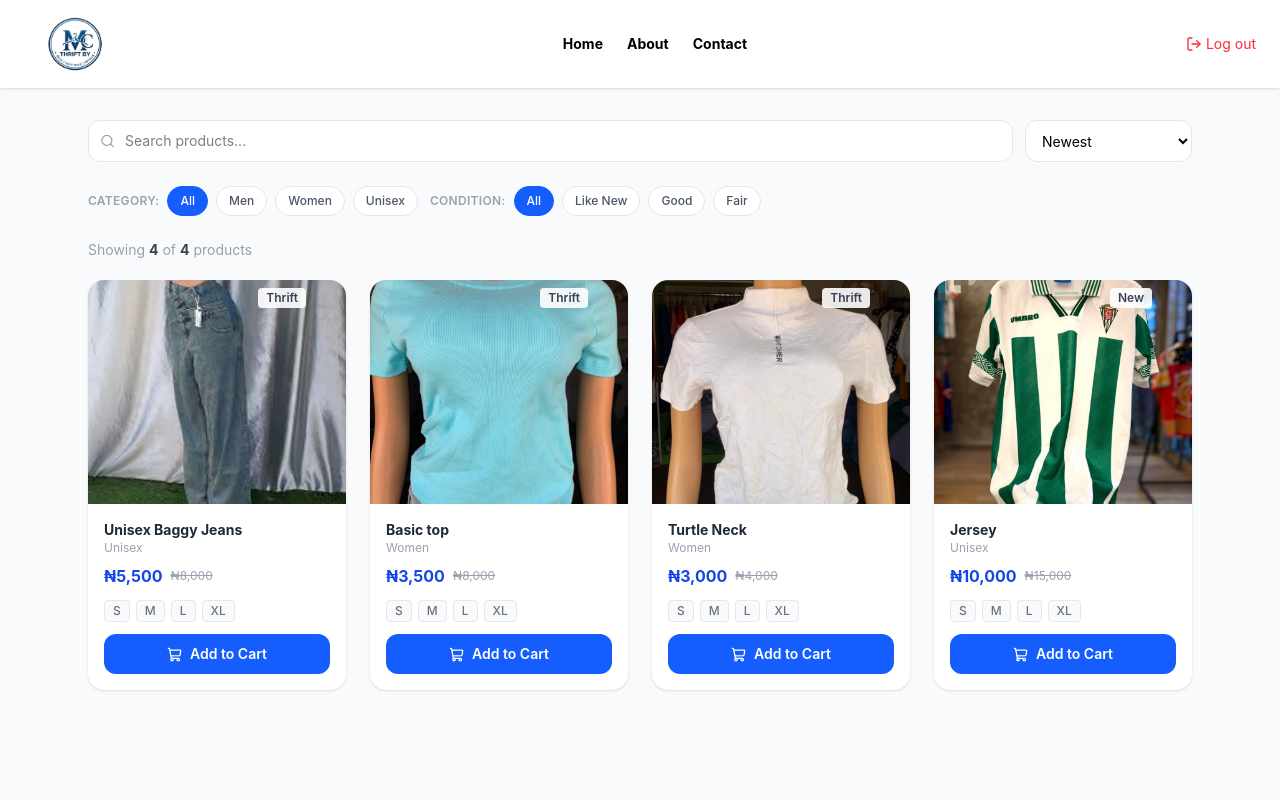
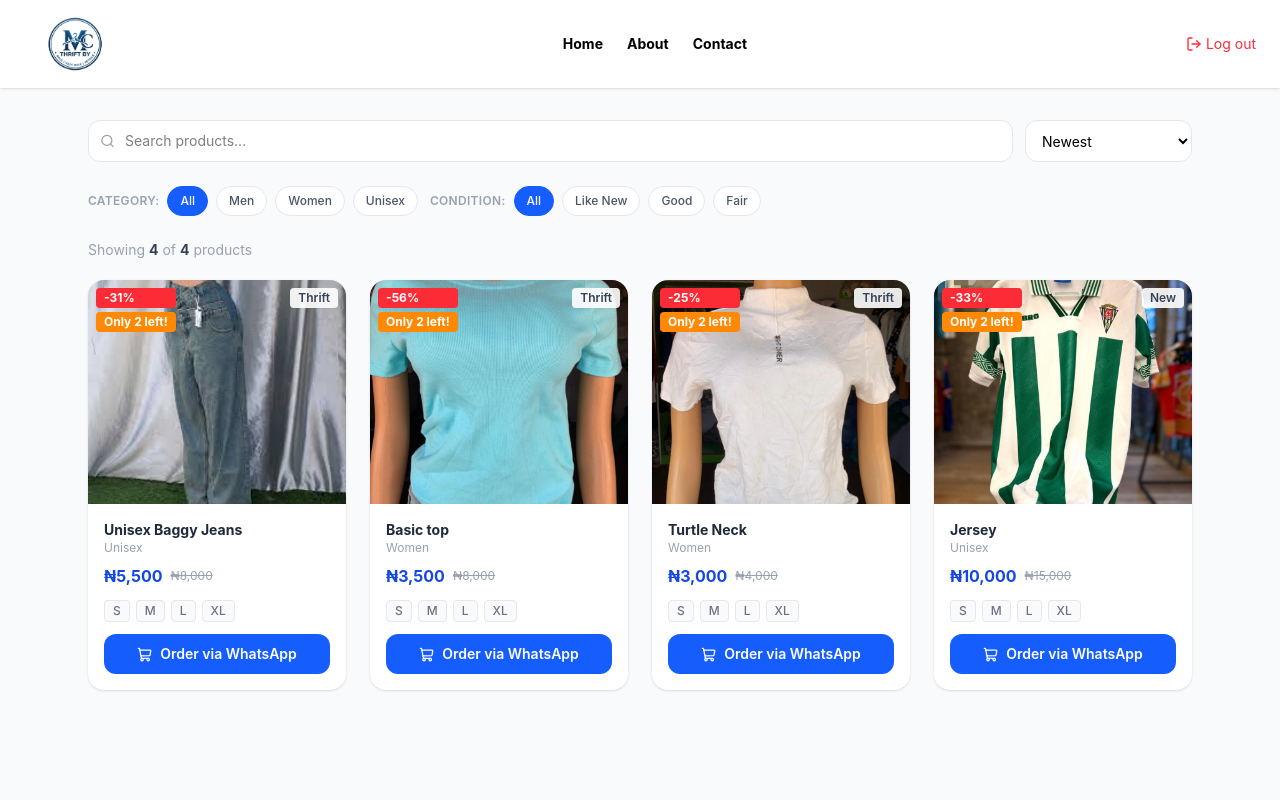
Before and after one commit to Parkohsam/MMC-Thrift, a React (Vite) app: page /dashboard in a window 1280 px wide. Shown: the top 800 px of the page. Built offline with nearby package versions, Linux system fonts and the light colour scheme; sample sign-in values are in the browser's storage.

Commit message:
Fix Typescript Build issue

```diff
--- a/src/Component/Dashboard.tsx
+++ b/src/Component/Dashboard.tsx
@@ -1,22 +1,15 @@
 import { useNavigate, Link } from "react-router-dom";
-import { getUser } from "../Hooks/Authen";
-
-import { ShoppingCart, LogOut, Search, SlidersHorizontal, } from "lucide-react";
+import { ShoppingCart, LogOut, Search, SlidersHorizontal } from "lucide-react";
 import { useState, useMemo } from "react";
 import { products, type Product } from "../Data/Product";
-import LOGO1 from "../assets/LOGO1.png"
+import LOGO1 from "../assets/LOGO1.png";
 import Footer from "./Footer";
 
 const Dashboard = () => {
-    const user = getUser();
     const navigate = useNavigate();
 
     // UI state
-    const [wished, setWished] = useState<string[]>([]);
-    const [selectedSizes, setSelectedSizes] = useState<Record<string, string>>(
-        {},
-    );
-    const [cartAdded, setCartAdded] = useState<string | null>(null);
+    const [selectedSizes, setSelectedSizes] = useState<Record<string, string>>({});
 
     // Filter & search state
     const [search, setSearch] = useState("");
@@ -30,7 +23,7 @@ const Dashboard = () => {
         navigate("/");
     };
 
-    const WHATSAPP_NUMBER = "2347018703451"; // 👈 replace with your WhatsApp number (with country code, no + or spaces)
+    const WHATSAPP_NUMBER = "2347018703451";
 
     const handleAddToCart = (id: string) => {
         if (!selectedSizes[id]) {
@@ -53,30 +46,19 @@ const Dashboard = () => {
 
         const encodedMessage = encodeURIComponent(message);
         const whatsappURL = `https://wa.me/${WHATSAPP_NUMBER}?text=${encodedMessage}`;
-
         window.open(whatsappURL, "_blank");
-    };
-
-    const toggleWish = (id: string) => {
-        setWished((prev) =>
-            prev.includes(id) ? prev.filter((i) => i !== id) : [...prev, id],
-        );
     };
 
     // Filtered + sorted products
     const filtered = useMemo(() => {
         return products
             .filter((p) => p.name.toLowerCase().includes(search.toLowerCase()))
-            .filter((p) =>
-                categoryFilter === "All" ? true : p.category === categoryFilter,
-            )
-            .filter((p) =>
-                conditionFilter === "All" ? true : p.condition === conditionFilter,
-            )
+            .filter((p) => categoryFilter === "All" ? true : p.category === categoryFilter)
+            .filter((p) => conditionFilter === "All" ? true : p.condition === conditionFilter)
             .sort((a, b) => {
                 if (sortBy === "price-asc") return a.price - b.price;
                 if (sortBy === "price-desc") return b.price - a.price;
-                return 0; // newest = original order
+                return 0;
             });
     }, [search, categoryFilter, conditionFilter, sortBy]);
 
@@ -87,30 +69,25 @@ const Dashboard = () => {
         <div className="flex flex-col min-h-screen">
             <div className="flex-1">
                 <div className="min-h-screen bg-gray-50">
+
                     {/* Navbar */}
                     <nav className="bg-white shadow-sm px-6 py-4 flex items-center justify-between sticky top-0 z-10">
-                         <Link to="/" className='font-bold text-blue-700 text-xl'><img src={LOGO1} alt="" className='w-25'/></Link>
+                        <Link to="/">
+                            <img src={LOGO1} alt="MMC Logo" className="w-25" />
+                        </Link>
 
-                        {/* Nav Links */}
-                        <div className="hidden sm:flex items-center font-bold gap-6 text-sm  text-black">
-                            <button
-                                onClick={() => navigate("/")}
-                                className="hover:text-blue-600 transition-colors"
-                            >
+                        <div className="hidden sm:flex items-center font-bold gap-6 text-sm text-black">
+                            <button onClick={() => navigate("/")} className="hover:text-blue-600 transition-colors">
                                 Home
                             </button>
-                            <button
-                                onClick={() => navigate("/dashboard")}
-                                className="hover:text-blue-600 transition-colors"
-                            >
+                            <button onClick={() => navigate("/")} className="hover:text-blue-600 transition-colors">
                                 About
                             </button>
-                            <button className="hover:text-blue-600 transition-colors">
+                            <button onClick={() => navigate("/")} className="hover:text-blue-600 transition-colors">
                                 Contact
                             </button>
                         </div>
 
-                        {/* Right side */}
                         <div className="flex items-center gap-4">
                             <button
                                 onClick={handleLogout}
@@ -122,14 +99,11 @@ const Dashboard = () => {
                     </nav>
 
                     <div className="max-w-6xl mx-auto px-6 py-8">
+
                         {/* Search + Filter Bar */}
                         <div className="flex flex-col sm:flex-row gap-3 mb-6">
-                            {/* Search */}
                             <div className="relative flex-1">
-                                <Search
-                                    size={15}
-                                    className="absolute left-3 top-1/2 -translate-y-1/2 text-gray-400"
-                                />
+                                <Search size={15} className="absolute left-3 top-1/2 -translate-y-1/2 text-gray-400" />
                                 <input
                                     type="text"
                                     placeholder="Search products..."
@@ -139,7 +113,6 @@ const Dashboard = () => {
                                 />
                             </div>
 
-                            {/* Sort */}
                             <select
                                 value={sortBy}
                                 onChange={(e) => setSortBy(e.target.value)}
@@ -150,7 +123,6 @@ const Dashboard = () => {
                                 <option value="price-desc">Price: High to Low</option>
                             </select>
 
-                            {/* Filter toggle (mobile) */}
                             <button
                                 onClick={() => setShowFilters(!showFilters)}
                                 className="flex items-center gap-2 border border-gray-200 rounded-xl px-4 py-2.5 text-sm bg-white sm:hidden"
@@ -160,14 +132,9 @@ const Dashboard = () => {
                         </div>
 
                         {/* Filter Pills */}
-                        <div
-                            className={`flex flex-wrap gap-3 mb-6 ${showFilters ? "flex" : "hidden sm:flex"}`}
-                        >
-                            {/* Category */}
+                        <div className={`flex flex-wrap gap-3 mb-6 ${showFilters ? "flex" : "hidden sm:flex"}`}>
                             <div className="flex items-center gap-2 flex-wrap">
-                                <span className="text-xs text-gray-400 font-semibold uppercase tracking-wide">
-                                    Category:
-                                </span>
+                                <span className="text-xs text-gray-400 font-semibold uppercase tracking-wide">Category:</span>
                                 {["All", "Men", "Women", "Unisex"].map((c) => (
                                     <button
                                         key={c}
@@ -182,11 +149,8 @@ const Dashboard = () => {
                                 ))}
                             </div>
 
-                            {/* Condition */}
                             <div className="flex items-center gap-2 flex-wrap">
-                                <span className="text-xs text-gray-400 font-semibold uppercase tracking-wide">
-                                    Condition:
-                                </span>
+                                <span className="text-xs text-gray-400 font-semibold uppercase tracking-wide">Condition:</span>
                                 {["All", "Like New", "Good", "Fair"].map((c) => (
                                     <button
                                         key={c}
@@ -204,10 +168,8 @@ const Dashboard = () => {
 
                         {/* Result count */}
                         <p className="text-sm text-gray-400 mb-5">
-                            Showing{" "}
-                            <strong className="text-gray-700">{filtered.length}</strong> of{" "}
-                            <strong className="text-gray-700">{products.length}</strong>{" "}
-                            products
+                            Showing <strong className="text-gray-700">{filtered.length}</strong> of{" "}
+                            <strong className="text-gray-700">{products.length}</strong> products
                         </p>
 
                         {/* Products Grid */}
@@ -225,21 +187,33 @@ const Dashboard = () => {
                                             className="w-full h-full object-cover group-hover:scale-105 transition-transform duration-500"
                                         />
 
-                                        {/* Condition */}
-                                        <div>
-                                            <span className="absolute top-2 right-10 text-xs font-semibold px-2 py-0.5 bg-white/90 rounded text-gray-700">
+                                        {/* Badges */}
+                                        <div className="absolute top-2 left-2 flex flex-col gap-1">
+                                            {p.badge === "Sale" && p.originalPrice && (
+                                                <span className="text-xs font-bold px-2 py-0.5 bg-red-500 text-white rounded">
+                                                    -{discount(p.price, p.originalPrice)}%
+                                                </span>
+                                            )}
+                                            {p.badge === "New" && (
+                                                <span className="text-xs font-bold px-2 py-0.5 bg-blue-600 text-white rounded">
+                                                    New
+                                                </span>
+                                            )}
+                                            {p.stock <= 2 && (
+                                                <span className="text-xs font-bold px-2 py-0.5 bg-orange-400 text-white rounded">
+                                                    Only {p.stock} left!
+                                                </span>
+                                            )}
+                                        </div>
+
+                                        <span className="absolute top-2 right-2 text-xs font-semibold px-2 py-0.5 bg-white/90 rounded text-gray-700">
                                             {p.condition}
                                         </span>
-
-
-                                        </div>
                                     </div>
 
                                     {/* Body */}
                                     <div className="p-4">
-                                        <h3 className="font-bold text-gray-800 text-sm">
-                                            {p.name}
-                                        </h3>
+                                        <h3 className="font-bold text-gray-800 text-sm">{p.name}</h3>
                                         <p className="text-xs text-gray-400 mb-2">{p.category}</p>
 
                                         {/* Price */}
@@ -259,9 +233,7 @@ const Dashboard = () => {
                                             {p.sizes.map((s) => (
                                                 <button
                                                     key={s}
-                                                    onClick={() =>
-                                                        setSelectedSizes((prev) => ({ ...prev, [p.id]: s }))
-                                                    }
+                                                    onClick={() => setSelectedSizes((prev) => ({ ...prev, [p.id]: s }))}
                                                     className={`text-xs px-2 py-0.5 rounded border font-medium transition-colors ${selectedSizes[p.id] === s
                                                             ? "bg-blue-600 text-white border-blue-600"
                                                             : "bg-gray-50 text-gray-500 border-gray-200 hover:border-blue-400"
@@ -275,13 +247,10 @@ const Dashboard = () => {
                                         {/* Add to Cart */}
                                         <button
                                             onClick={() => handleAddToCart(p.id)}
-                                            className={`w-full flex items-center justify-center gap-2 py-2.5 rounded-xl text-sm font-semibold transition-colors ${cartAdded === p.id
-                                                ? "bg-green-500 text-white"
-                                                : "bg-blue-600 hover:bg-blue-700 text-white"
-                                                }`}
+                                            className="w-full flex items-center justify-center gap-2 py-2.5 rounded-xl text-sm font-semibold transition-colors bg-blue-600 hover:bg-blue-700 text-white"
                                         >
                                             <ShoppingCart size={15} />
-                                            {cartAdded === p.id ? "Added!" : "Add to Cart"}
+                                            Order via WhatsApp
                                         </button>
                                     </div>
                                 </div>
@@ -295,11 +264,7 @@ const Dashboard = () => {
                                 <p className="font-semibold text-gray-600">No products found</p>
                                 <p className="text-sm mt-1">Try a different search or filter</p>
                                 <button
-                                    onClick={() => {
-                                        setSearch("");
-                                        setCategoryFilter("All");
-                                        setConditionFilter("All");
-                                    }}
+                                    onClick={() => { setSearch(""); setCategoryFilter("All"); setConditionFilter("All"); }}
                                     className="mt-4 text-sm text-blue-600 hover:underline"
                                 >
                                     Clear all filters
--- a/src/Component/Footer.tsx
+++ b/src/Component/Footer.tsx
@@ -1,5 +1,5 @@
 import { MessageCircle } from "lucide-react";
-import { FaInstagram, FaFacebook, FaTiktok, FaWhatsapp } from "react-icons/fa";
+import { FaInstagram, FaFacebook, FaTiktok } from "react-icons/fa";
 import { useNavigate, useLocation } from "react-router-dom";
 
 const Footer = () => {
--- a/tsconfig.app.json
+++ b/tsconfig.app.json
@@ -16,8 +16,8 @@
     "jsx": "react-jsx",
 
     /* Linting */
-    "noUnusedLocals": true,
-    "noUnusedParameters": true,
+    "noUnusedLocals": false,
+    "noUnusedParameters": false,
     "erasableSyntaxOnly": true,
     "noFallthroughCasesInSwitch": true
   },
```
Lines whose indentation alone changed are shown as unchanged.
